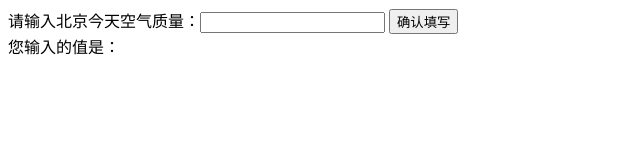
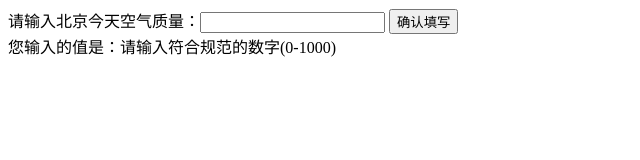
Before and after one commit to pzli/myIfe, a plain HTML site: page task13/index.html in a window 1280 px wide. Both pictures are taken after a click on the button "确认填写". Shown: the whole page, without its empty margins (0-640 px from the left). Drawn offline with Linux system fonts and the light colour scheme.

Commit message:
补充了2-13,增加了对输入的判断,并且当按确定实现与点击按钮相同的效果

```diff
--- a/task13/index.html
+++ b/task13/index.html
@@ -21,14 +21,30 @@
   获取aqi-input输入的值，并显示在aqi-display中
   */
 
+  // 用HTML5的querySelector()
   var input = document.querySelector("#aqi-input");
   var span = document.querySelector("#aqi-display");
   var btn = document.querySelector('#button');
 
+  var handler = function() {
+    var input_val = parseInt(input.value);
+    if(isNaN(input_val) || input_val <= 0 || input_val >= 1000) {
+      span.innerHTML = "请输入符合规范的数字(0-1000)";
+    } else {
+      span.innerHTML = input_val;
+    }
+  }
+
   btn.addEventListener("click", function() {
-    var input_val = input.value;
-    span.innerHTML = input_val;
+    handler();
   }, false);
+  input.addEventListener("keyup",function(e) {
+    if(e.keyCode == "13") {
+      handler();
+    }
+  }, false);
+
+
 
 
 })(document);
```
